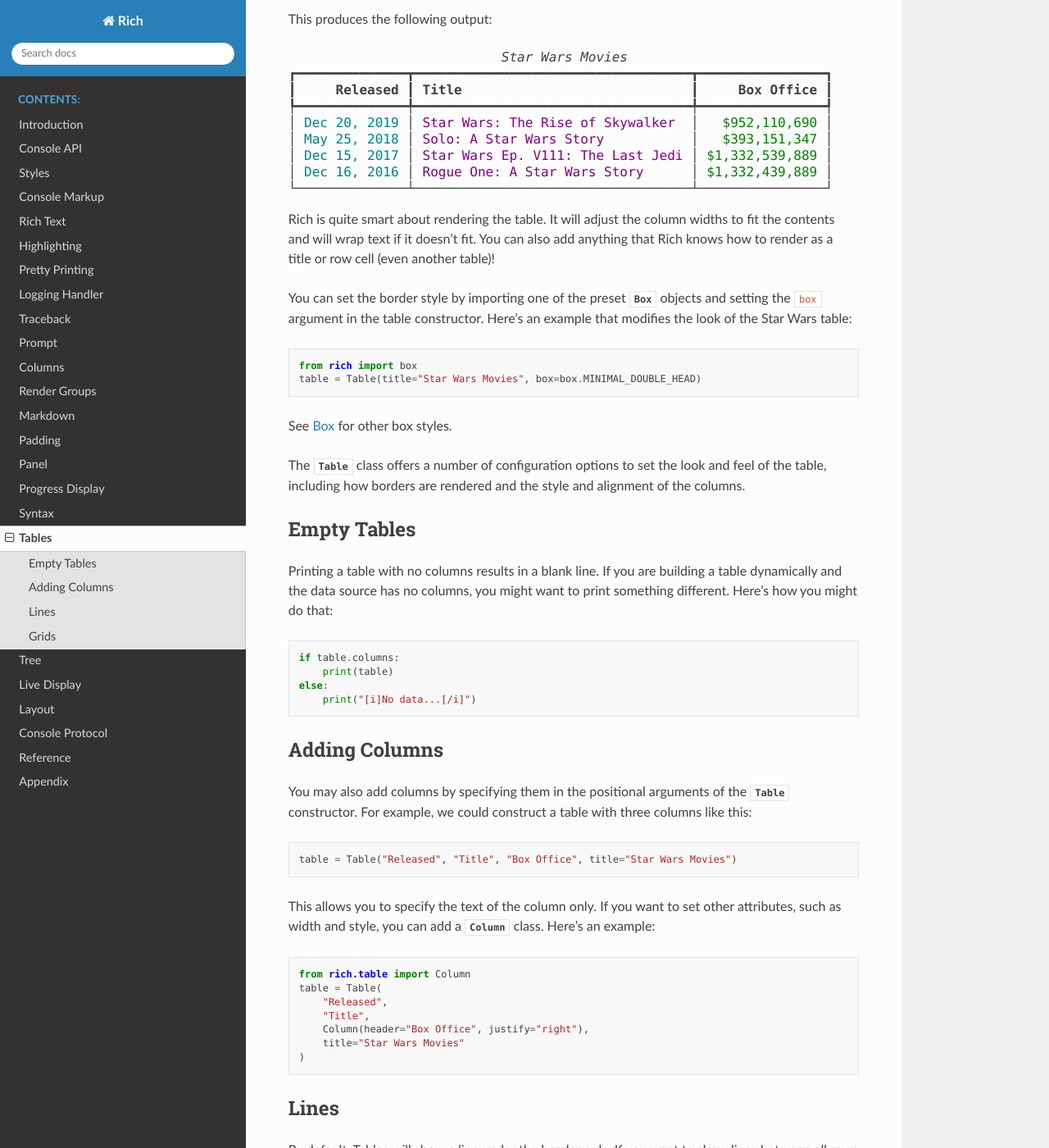
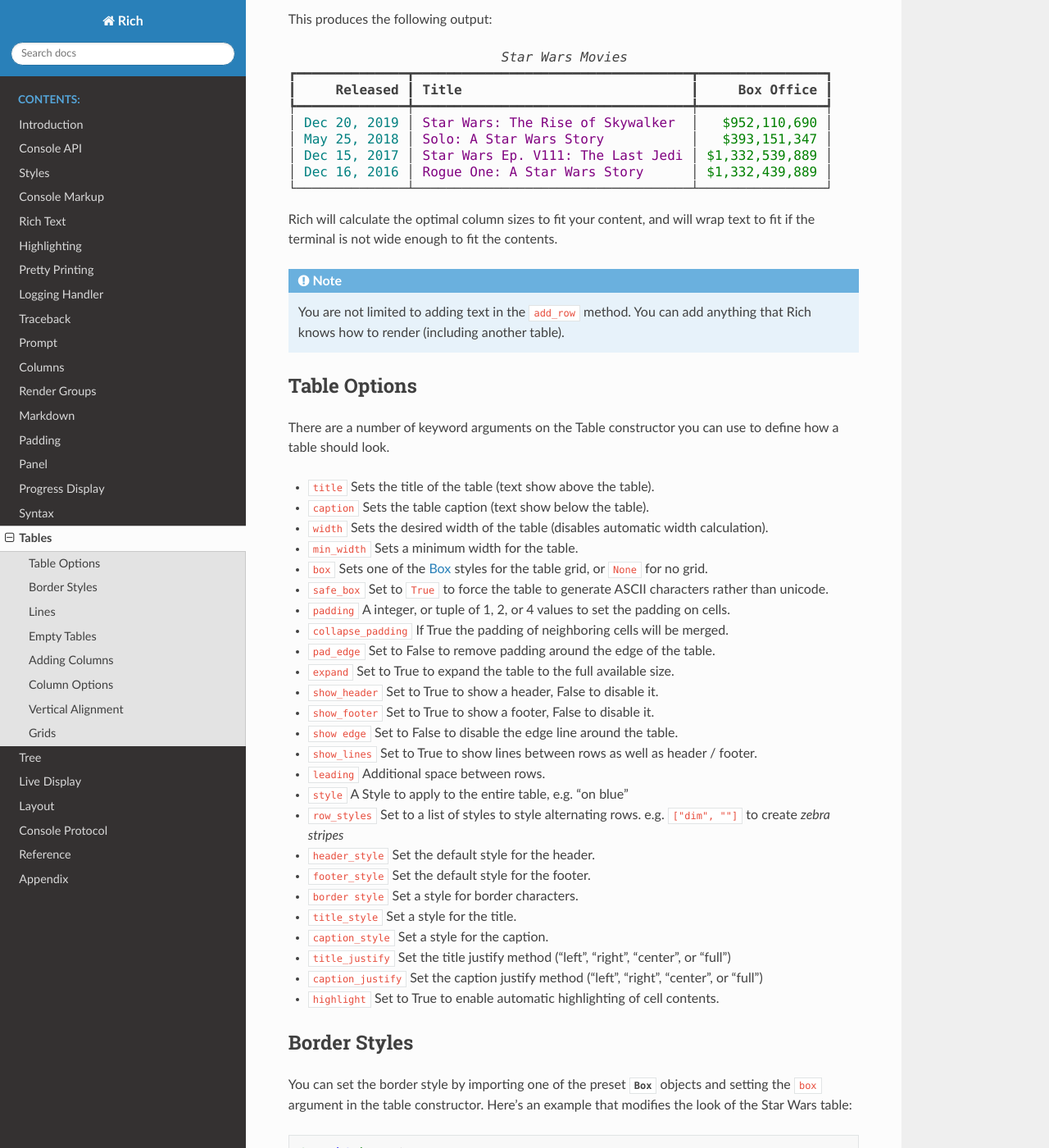
Before and after one commit to Textualize/rich, a Sphinx documentation site: the page built from docs/source/tables.rst, in a window 1280 px wide and 1400 px high, scrolled down 638 px. Shown: the whole window at 82% size. Built offline with Sphinx 7.4.7 and the Read the Docs theme 2.0.0, drawn with Linux system fonts in a browser that asks for light colours; some of the changed text lies outside the part shown.

Commit message:
whitespace

```diff
--- a/docs/source/tables.rst
+++ b/docs/source/tables.rst
@@ -40,7 +40,44 @@
     </pre>
 
 
-Rich is quite smart about rendering the table. It will adjust the column widths to fit the contents and will wrap text if it doesn't fit. You can also add anything that Rich knows how to render as a title or row cell (even another table)!
+Rich will calculate the optimal column sizes to fit your content, and will wrap text to fit if the terminal is not wide enough to fit the contents.
+
+.. note::
+    You are not limited to adding text in the ``add_row`` method. You can add anything that Rich knows how to render (including another table).
+
+Table Options
+~~~~~~~~~~~~~
+
+There are a number of keyword arguments on the Table constructor you can use to define how a table should look.
+
+- ``title`` Sets the title of the table (text show above the table).
+- ``caption`` Sets the table caption (text show below the table).
+- ``width`` Sets the desired width of the table (disables automatic width calculation).
+- ``min_width`` Sets a minimum width for the table.
+- ``box`` Sets one of the :ref:`appendix_box` styles for the table grid, or ``None`` for no grid.
+- ``safe_box`` Set to ``True`` to force the table to generate ASCII characters rather than unicode.
+- ``padding`` A integer, or tuple of 1, 2, or 4 values to set the padding on cells.
+- ``collapse_padding`` If True the padding of neighboring cells will be merged.
+- ``pad_edge`` Set to False to remove padding around the edge of the table.
+- ``expand`` Set to True to expand the table to the full available size.
+- ``show_header`` Set to True to show a header, False to disable it.
+- ``show_footer`` Set to True to show a footer, False to disable it.
+- ``show edge`` Set to False to disable the edge line around the table.
+- ``show_lines`` Set to True to show lines between rows as well as header / footer.
+- ``leading`` Additional space between rows.
+- ``style`` A Style to apply to the entire table, e.g. "on blue"
+- ``row_styles`` Set to a list of styles to style alternating rows. e.g. ``["dim", ""]`` to create *zebra stripes*
+- ``header_style`` Set the default style for the header.
+- ``footer_style`` Set the default style for the footer.
+- ``border style`` Set a style for border characters.
+- ``title_style`` Set a style for the title.
+- ``caption_style`` Set a style for the caption.
+- ``title_justify`` Set the title justify method ("left", "right", "center", or "full")
+- ``caption_justify`` Set the caption justify method ("left", "right", "center", or "full")
+- ``highlight`` Set to True to enable automatic highlighting of cell contents.
+
+Border Styles
+~~~~~~~~~~~~~
 
 You can set the border style by importing one of the preset :class:`~rich.box.Box` objects and setting the ``box`` argument in the table constructor. Here's an example that modifies the look of the Star Wars table::
 
@@ -49,7 +86,15 @@
 
 See :ref:`appendix_box` for other box styles.
 
+You can also set ``box=None`` to remove borders entirely.
+
 The :class:`~rich.table.Table` class offers a number of configuration options to set the look and feel of the table, including how borders are rendered and the style and alignment of the columns.
+
+
+Lines
+~~~~~
+
+By default, Tables will show a line under the header only. If you want to show lines between all rows add ``show_lines=True`` to the constructor.
 
 
 Empty Tables
@@ -80,10 +125,29 @@
         title="Star Wars Movies"
     )
 
-Lines
-~~~~~
+Column Options
+~~~~~~~~~~~~~~
 
-By default, Tables will show a line under the header only. If you want to show lines between all rows add ``show_lines=True`` to the constructor.
+There are a number of options you can set on a column to modify how it will look.
+
+- ``header_style`` Sets the style of the header, e.g. "bold magenta".
+- ``footer_style`` Sets the style of the footer.
+- ``style`` Sets a style that applies to the column. You could use this to highlight a column by setting the background with "on green" for example.
+- ``justify`` Sets the text justify to one of "left", "center", "right", or "full".
+- ``vertical`` Sets the vertical alignment of the cells in a column, to one of "top", "middle", or "bottom".
+- ``width`` Explicitly set the width of a row to a given number of characters (disables automatic calculation).
+- ``min_width`` When set to an integer will prevent the column from shrinking below this amount.
+- ``max_width`` When set to an integer will prevent the column from growing beyond this amount.
+- ``ratio`` Defines a ratio to set the column width. For instance, if there are 3 columns with a total of 6 ratio, and ``ratio=2`` then the column will be a third of the available size.
+- ``no_wrap`` Set to False to prevent this column from wrapping.
+
+Vertical Alignment
+~~~~~~~~~~~~~~~~~~
+
+You can define the vertical alignment of a column by setting the ``vertical`` parameter of the column. You can also do this per-cell by wrapping your text or renderable with a :class:`~rich.align.Align` class::
+
+
+    table.add_row(Align("Title", vertical="middle"))
 
 Grids
 ~~~~~
```
